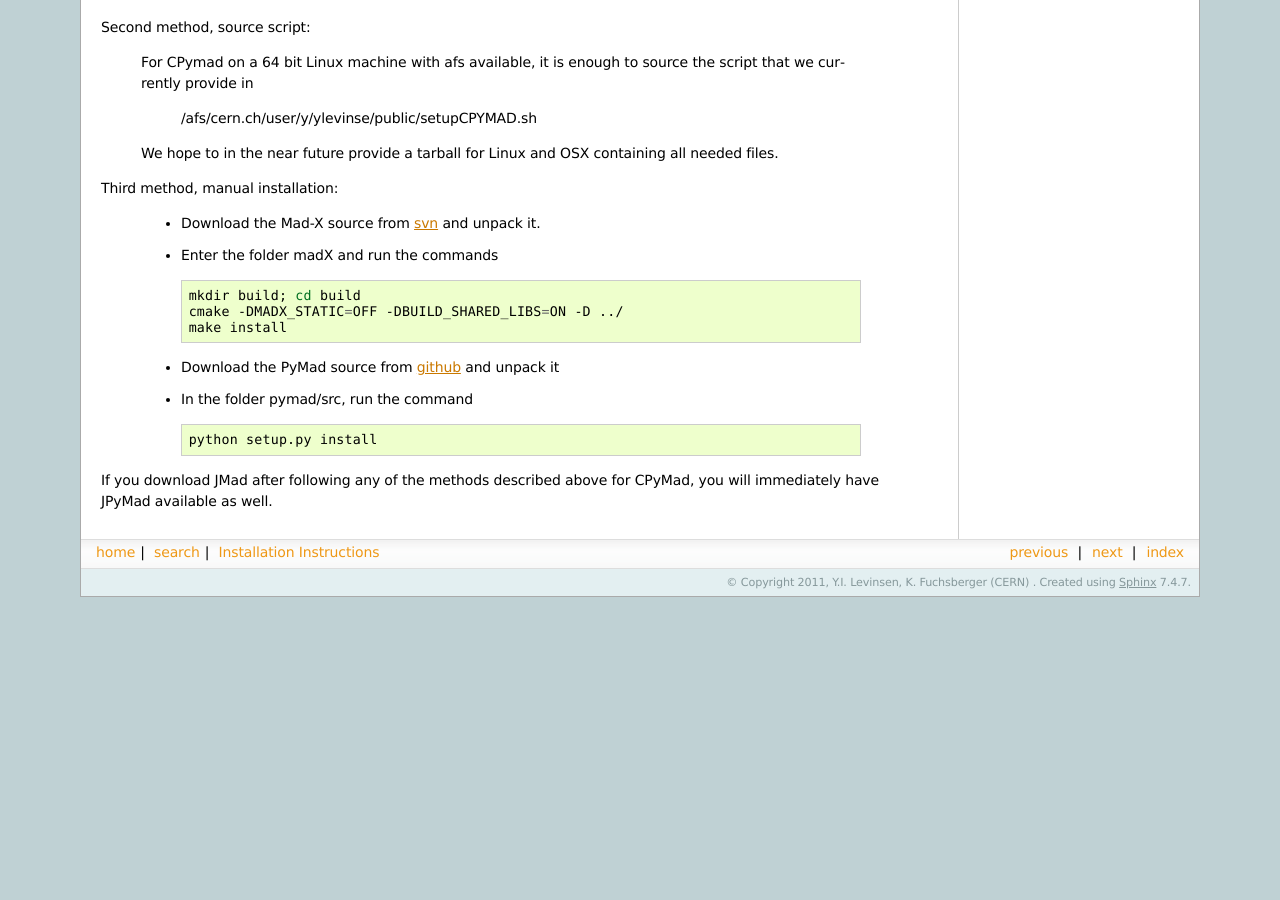
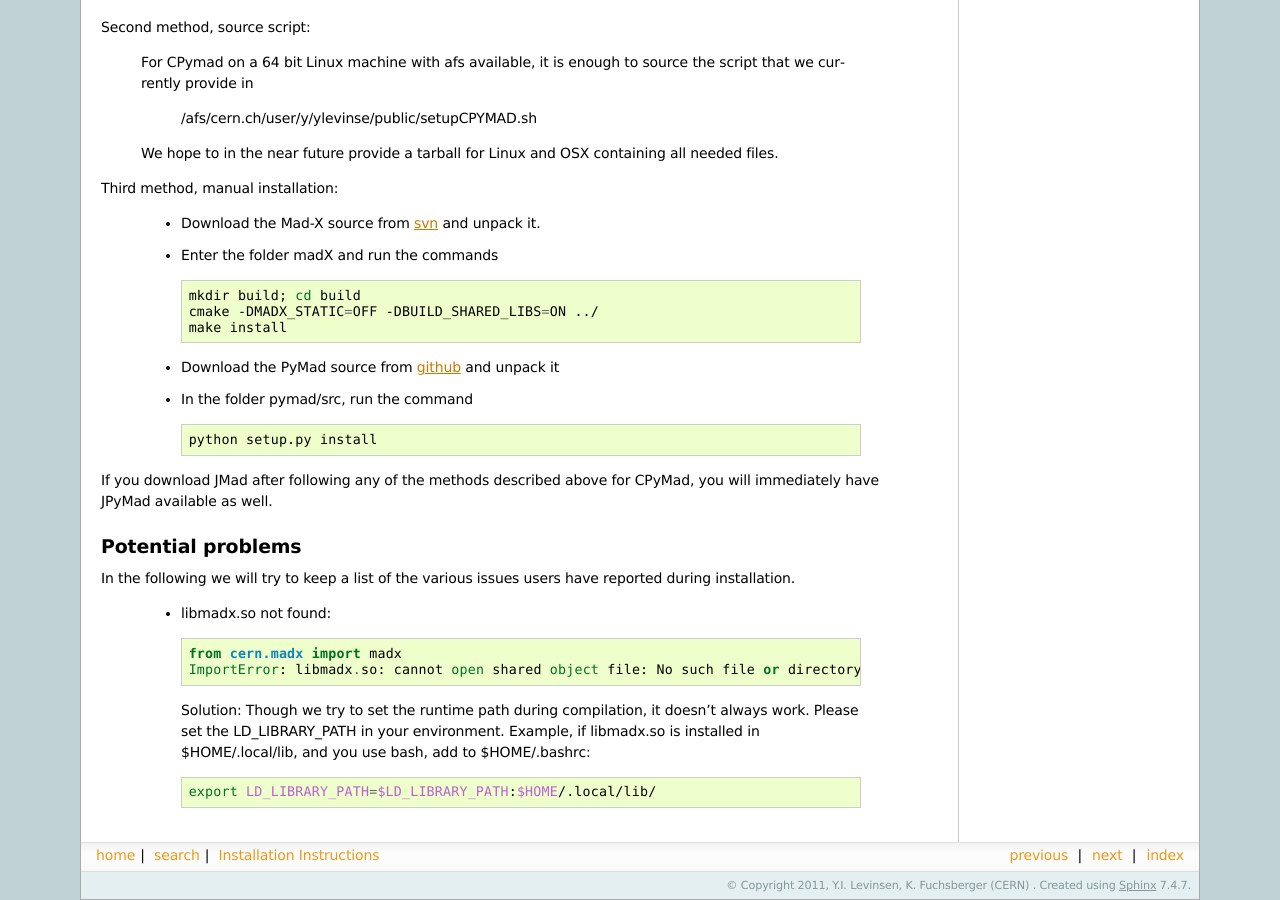
Before and after one commit to hibtc/cpymad, a Sphinx documentation site: the page built from doc/installation/index.rst, in a window 1280 px wide and 900 px high, scrolled down 694 px. Built offline with Sphinx 7.4.7, drawn with Linux system fonts in a browser that asks for light colours; formulas are drawn with MathJax 3; before the commit the page ends 1291 px from its top, so only the background shows below that.

Commit message:
in documentation, added potential problems

```diff
--- a/doc/installation/index.rst
+++ b/doc/installation/index.rst
@@ -49,7 +49,7 @@ Third method, manual installation:
       .. code-block:: sh
 
           mkdir build; cd build
-          cmake -DMADX_STATIC=OFF -DBUILD_SHARED_LIBS=ON -D ../
+          cmake -DMADX_STATIC=OFF -DBUILD_SHARED_LIBS=ON ../
           make install
 
     * Download the PyMad source from `github <https://github.com/pymad/pymad/zipball/master>`_
@@ -62,3 +62,23 @@ Third method, manual installation:
 
 If you download JMad after following any of the methods described above for CPyMad,
 you will immediately have JPyMad available as well.
+
+
+Potential problems
+------------------
+
+In the following we will try to keep a list of the various issues users have reported during installation.
+
+    * libmadx.so not found::
+
+          from cern.madx import madx
+          ImportError: libmadx.so: cannot open shared object file: No such file or directory
+
+      Solution:
+      Though we try to set the runtime path during compilation, it doesn't always work. Please set
+      the LD_LIBRARY_PATH in your environment. Example, if libmadx.so is installed in
+      $HOME/.local/lib, and you use bash, add to $HOME/.bashrc:
+
+      .. code-block:: sh
+
+          export LD_LIBRARY_PATH=$LD_LIBRARY_PATH:$HOME/.local/lib/
```
